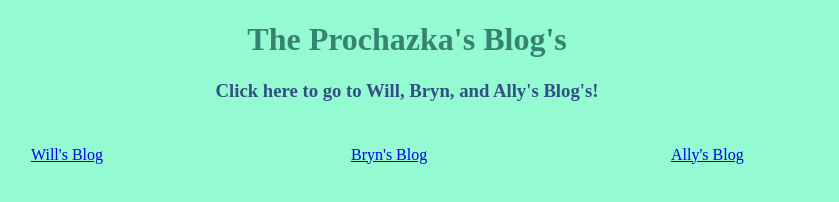
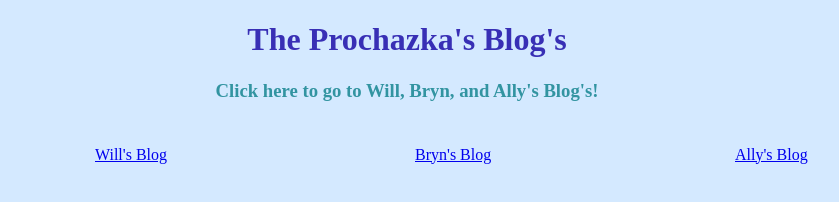
Before and after one commit to wprochazka/prochazka-blogs, a plain HTML site: page index.html in a window 1280 px wide. Shown: the whole page, without its empty margins (233-1072 px from the left). Drawn offline with Linux system fonts and the light colour scheme.

Commit message:
Update index.html

```diff
--- a/index.html
+++ b/index.html
@@ -8,31 +8,31 @@
         <style>
 
             body {
-                background : rgb(147, 250, 209);
+                background : rgb(212, 233, 255);
             }
 
             #click {
-                color : rgb(50, 80, 130);
+                color : rgb(50, 148, 161);
             }
 
             #title {
-                color : rgb(55, 130, 112);
+                color : rgb(56, 47, 181);
             }
 
             #will {
-               margin-left : 20%;
+               margin-left : 25%;
                margin-top : 25px;
                position: absolute;
             }
 
              #bryn {
-               margin-left : 45%;
+               margin-left : 50%;
                margin-top : 25px;
                position : absolute;
             }
 
              #ally {
-               margin-left : 70%;
+               margin-left : 75%;
                margin-top : 25px;
                position : absolute;
             }
```
